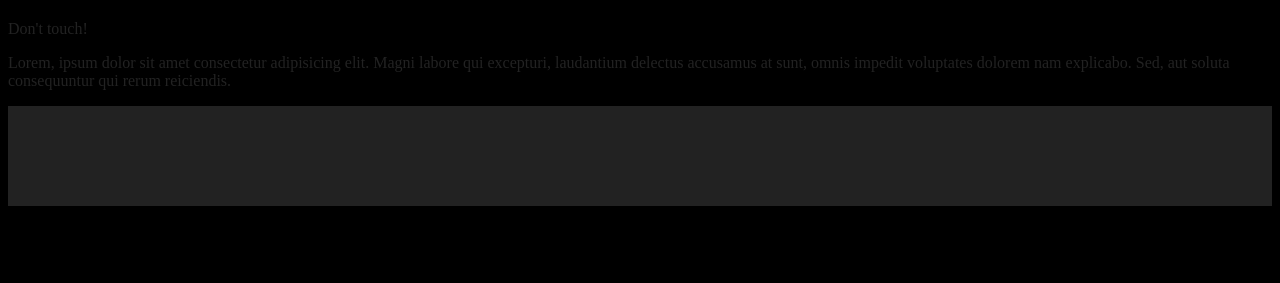
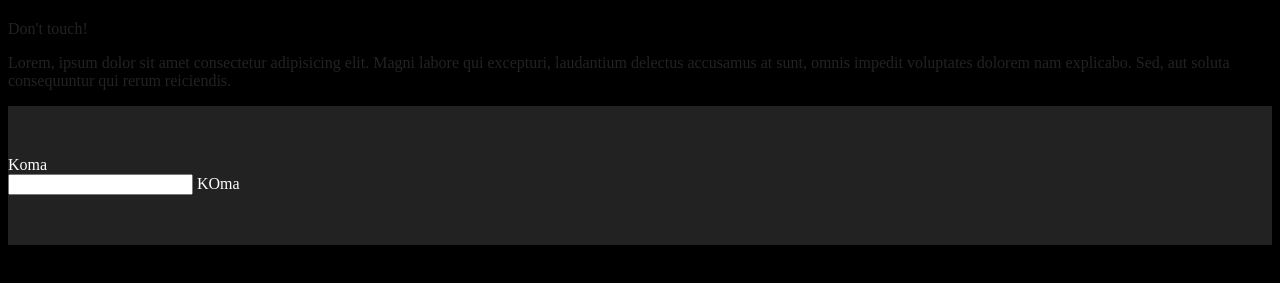
Before and after one commit to kamilMaksudov/gitTEST, a website: page index.html in a window 1280 px wide. Shown: the part 155-438 px from the top of the page. Drawn offline with Linux system fonts and the light colour scheme.

Commit message:
a form Koma

```diff
--- a/index.html
+++ b/index.html
@@ -13,7 +13,11 @@
     <p>Lorem, ipsum dolor sit amet consectetur adipisicing elit. Magni labore qui excepturi, laudantium delectus accusamus at sunt, omnis impedit voluptates dolorem nam explicabo. Sed, aut soluta consequuntur qui rerum reiciendis.</p>
     <footer class="footer">
         <div class="row">
-
+            Koma
+            <form action="get">
+                <input type="text" name="name" id="name">
+                <label for="name">KOma</label>
+            </form>
         </div>
     </footer>
 </body>
```
